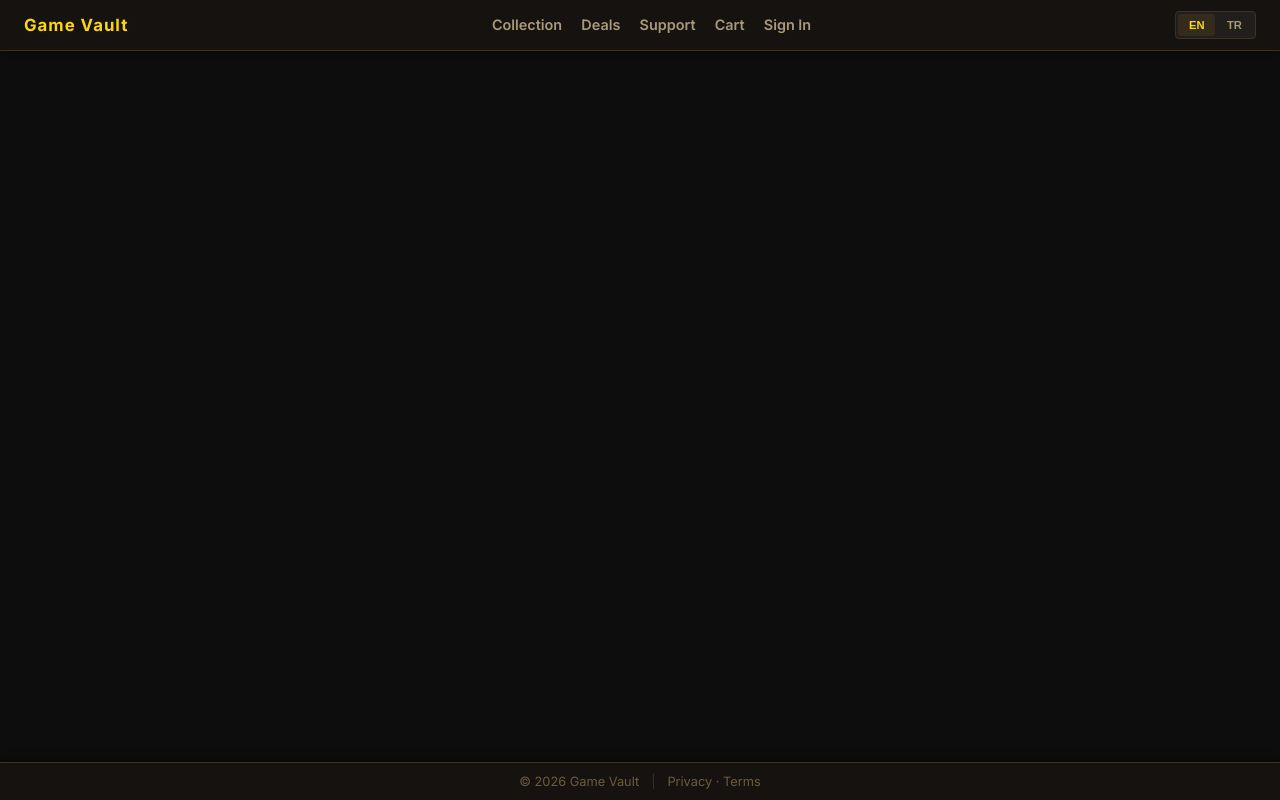
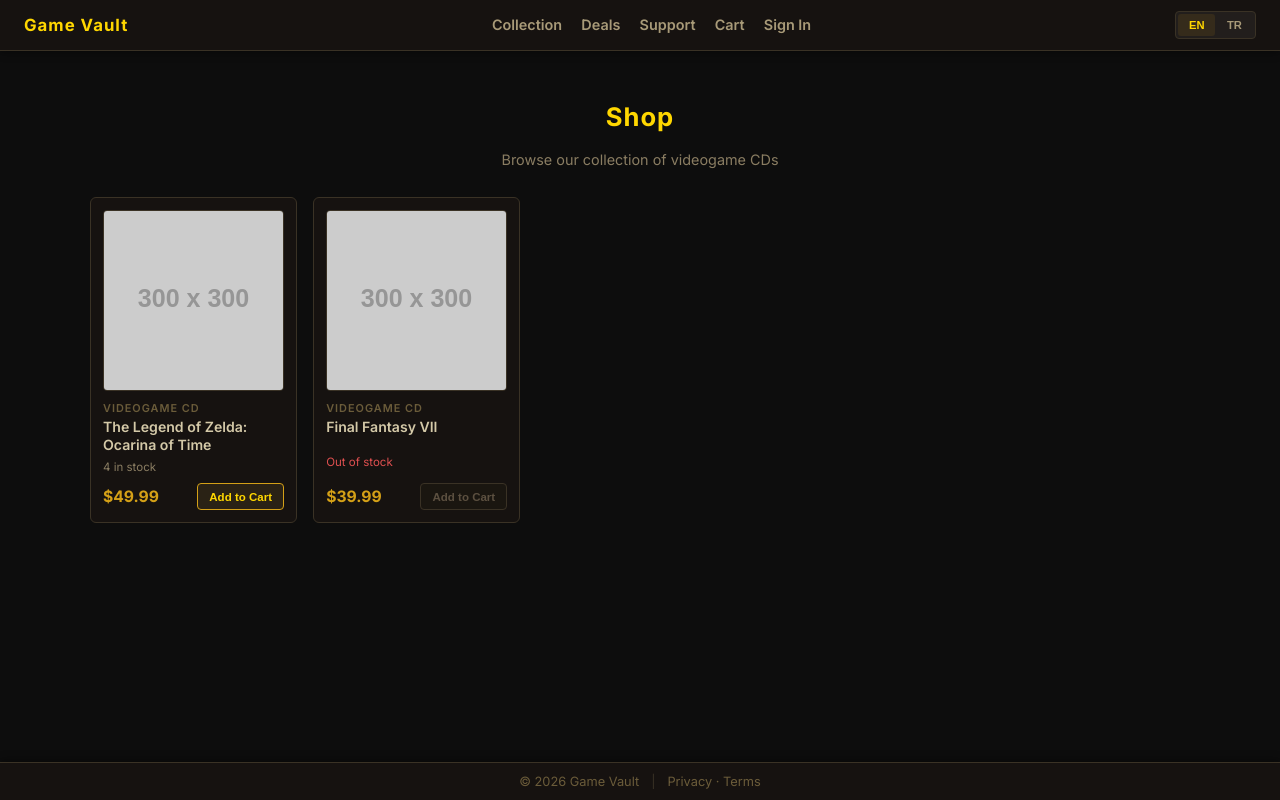
Before and after one commit to cnbldn/cs308-project-spring26, a React app in the folder frontend/: page /shop in a window 1280 px wide. Built offline with nearby package versions, Linux system fonts and the light colour scheme; the HTML template or start-up script is replaced by a standard one.

Commit message:
PRJ-22-add-2-dummy-items-to-the-store-page

```diff
--- a/frontend/src/App.jsx
+++ b/frontend/src/App.jsx
@@ -6,6 +6,7 @@ import Login from './components/Login';
 import Register from './components/Register';
 import ProtectedRoute from './components/ProtectedRoute';
 import Cart from './components/Cart';
+import Shop from './components/Shop';
 
 function App() {
   return (
@@ -16,6 +17,7 @@ function App() {
         <Route path="/login" element={<Login />} />
         <Route path="/register" element={<Register />} />
         <Route path="/cart" element={<Cart />} />
+        <Route path="/shop" element={<Shop />} />
 
         {/* Protected Routes */}
         <Route element={<ProtectedRoute />}>
--- a/frontend/src/components/Cart.tsx
+++ b/frontend/src/components/Cart.tsx
@@ -3,12 +3,15 @@ import { Link } from 'react-router-dom';
 import { useTranslation } from 'react-i18next';
 import styles from './Cart.module.css';
 
+// Matches backend cartItemSchema (backend/models/Cart.js).
+// `product` is the Product ObjectId reference; the rest are denormalized
+// fields we need to render the row without a second lookup.
 interface CartItem {
-  id: string;
+  product: string;
   name: string;
+  image: string;
   price: number;
   quantity: number;
-  image: string;
 }
 
 const Cart: React.FC = () => {
@@ -17,18 +20,20 @@ const Cart: React.FC = () => {
   // TODO: Replace with real cart state (e.g. context or backend)
   const [items, setItems] = useState<CartItem[]>([]);
 
-  const updateQuantity = (id: string, delta: number) => {
+  const updateQuantity = (productId: string, delta: number) => {
     setItems((prev) =>
       prev
         .map((item) =>
-          item.id === id ? { ...item, quantity: item.quantity + delta } : item
+          item.product === productId
+            ? { ...item, quantity: item.quantity + delta }
+            : item
         )
         .filter((item) => item.quantity > 0)
     );
   };
 
-  const removeItem = (id: string) => {
-    setItems((prev) => prev.filter((item) => item.id !== id));
+  const removeItem = (productId: string) => {
+    setItems((prev) => prev.filter((item) => item.product !== productId));
   };
 
   const subtotal = items.reduce((sum, item) => sum + item.price * item.quantity, 0);
@@ -53,7 +58,7 @@ const Cart: React.FC = () => {
       <h2 className={styles.cartTitle}>{t('cart.title')}</h2>
       <div className={styles.cartContent}>
         {items.map((item) => (
-          <div key={item.id} className={styles.cartItem}>
+          <div key={item.product} className={styles.cartItem}>
             <img src={item.image} alt={item.name} className={styles.itemImage} />
             <div className={styles.itemDetails}>
               <div className={styles.itemName}>{item.name}</div>
@@ -62,21 +67,21 @@ const Cart: React.FC = () => {
             <div className={styles.quantityControls}>
               <button
                 className={styles.quantityButton}
-                onClick={() => updateQuantity(item.id, -1)}
+                onClick={() => updateQuantity(item.product, -1)}
               >
                 -
               </button>
               <span className={styles.quantity}>{item.quantity}</span>
               <button
                 className={styles.quantityButton}
-                onClick={() => updateQuantity(item.id, 1)}
+                onClick={() => updateQuantity(item.product, 1)}
               >
                 +
               </button>
             </div>
             <button
               className={styles.removeButton}
-              onClick={() => removeItem(item.id)}
+              onClick={() => removeItem(item.product)}
             >
               {t('cart.remove')}
             </button>
--- /dev/null
+++ b/frontend/src/components/Shop.module.css
@@ -0,0 +1,124 @@
+.shopContainer {
+  min-height: 100vh;
+  padding: 5rem 1.5rem 4rem;
+  background: #0d0d0d;
+  display: flex;
+  flex-direction: column;
+  align-items: center;
+}
+
+.shopTitle {
+  color: #ffd700;
+  font-size: 1.6rem;
+  font-weight: 700;
+  letter-spacing: 1px;
+  margin-bottom: 0.3rem;
+}
+
+.shopSubtitle {
+  color: #8a7d62;
+  font-size: 0.9rem;
+  margin-bottom: 1.8rem;
+}
+
+.productGrid {
+  display: grid;
+  grid-template-columns: repeat(auto-fill, minmax(180px, 1fr));
+  gap: 1rem;
+  width: 100%;
+  max-width: 1100px;
+}
+
+.productCard {
+  background: #161210;
+  border: 1px solid #3a3225;
+  border-radius: 6px;
+  padding: 0.75rem;
+  display: flex;
+  flex-direction: column;
+  transition: border-color 0.2s ease, transform 0.2s ease;
+}
+
+.productCard:hover {
+  border-color: #d4a017;
+  transform: translateY(-2px);
+}
+
+.productImage {
+  width: 100%;
+  aspect-ratio: 1 / 1;
+  object-fit: cover;
+  border-radius: 4px;
+  background: #1a1610;
+  border: 1px solid #3a3225;
+  margin-bottom: 0.6rem;
+}
+
+.productCategory {
+  color: #6b5c3a;
+  font-size: 0.68rem;
+  font-weight: 600;
+  text-transform: uppercase;
+  letter-spacing: 1px;
+  margin: 0 0 0.2rem 0;
+}
+
+.productName {
+  color: #d4c9a8;
+  font-size: 0.88rem;
+  font-weight: 600;
+  margin: 0 0 0.3rem 0;
+  line-height: 1.3;
+  display: -webkit-box;
+  -webkit-line-clamp: 2;
+  -webkit-box-orient: vertical;
+  overflow: hidden;
+  min-height: 2.3em;
+}
+
+.productStock {
+  color: #8a7d62;
+  font-size: 0.72rem;
+  margin: 0 0 0.6rem 0;
+}
+
+.outOfStock {
+  color: #e05050;
+}
+
+.productFooter {
+  display: flex;
+  justify-content: space-between;
+  align-items: center;
+  gap: 0.5rem;
+  margin-top: auto;
+}
+
+.productPrice {
+  color: #d4a017;
+  font-size: 0.98rem;
+  font-weight: 700;
+}
+
+.addButton {
+  padding: 0.4rem 0.7rem;
+  background: #2a2215;
+  color: #ffd700;
+  border: 1px solid #d4a017;
+  border-radius: 4px;
+  font-size: 0.72rem;
+  font-weight: 600;
+  cursor: pointer;
+  transition: background 0.15s ease;
+}
+
+.addButton:hover {
+  background: #3a3020;
+}
+
+.addButton:disabled {
+  background: #1a1610;
+  color: #5c5040;
+  border-color: #3a3225;
+  cursor: not-allowed;
+}
--- /dev/null
+++ b/frontend/src/components/Shop.tsx
@@ -0,0 +1,80 @@
+import React from 'react';
+import { useTranslation } from 'react-i18next';
+import styles from './Shop.module.css';
+
+// Matches the backend product shape from backend/routes/products.js
+interface Product {
+  id: string;
+  name: string;
+  category: string;
+  price: number;
+  stock: number;
+  image: string;
+}
+
+// Dummy items for now — will be replaced with data from GET /api/products.
+const DUMMY_PRODUCTS: Product[] = [
+  {
+    id: 'p1',
+    name: 'The Legend of Zelda: Ocarina of Time',
+    category: 'Videogame CD',
+    price: 49.99,
+    stock: 4,
+    image: 'https://placehold.co/300x300/161210/ffd700?text=Zelda+OOT',
+  },
+  {
+    id: 'p2',
+    name: 'Final Fantasy VII',
+    category: 'Videogame CD',
+    price: 39.99,
+    stock: 0,
+    image: 'https://placehold.co/300x300/161210/ffd700?text=FF+VII',
+  },
+];
+
+const Shop: React.FC = () => {
+  const { t } = useTranslation();
+
+  return (
+    <div className={styles.shopContainer}>
+      <h2 className={styles.shopTitle}>{t('shop.title')}</h2>
+      <p className={styles.shopSubtitle}>{t('shop.subtitle')}</p>
+
+      <div className={styles.productGrid}>
+        {DUMMY_PRODUCTS.map((product) => {
+          const outOfStock = product.stock === 0;
+          return (
+            <div key={product.id} className={styles.productCard}>
+              <img
+                src={product.image}
+                alt={product.name}
+                className={styles.productImage}
+              />
+              <p className={styles.productCategory}>{product.category}</p>
+              <h3 className={styles.productName}>{product.name}</h3>
+              <p
+                className={`${styles.productStock} ${
+                  outOfStock ? styles.outOfStock : ''
+                }`}
+              >
+                {outOfStock
+                  ? t('shop.outOfStock')
+                  : t('shop.inStock', { count: product.stock })}
+              </p>
+              <div className={styles.productFooter}>
+                <span className={styles.productPrice}>
+                  ${product.price.toFixed(2)}
+                </span>
+                <button className={styles.addButton} disabled={outOfStock}>
+                  {t('shop.addToCart')}
+                </button>
+              </div>
+            </div>
+          );
+        })}
+      </div>
+    </div>
+  );
+};
+
+export default Shop;
--- a/frontend/src/locales/en.json
+++ b/frontend/src/locales/en.json
@@ -41,6 +41,13 @@
     "hello": "Hello",
     "logout": "Logout"
   },
+  "shop": {
+    "title": "Shop",
+    "subtitle": "Browse our collection of videogame CDs",
+    "addToCart": "Add to Cart",
+    "inStock": "{{count}} in stock",
+    "outOfStock": "Out of stock"
+  },
   "cart": {
     "title": "Cart",
     "empty": "Your cart is empty.",
--- a/frontend/src/locales/tr.json
+++ b/frontend/src/locales/tr.json
@@ -38,6 +38,13 @@
     "deals": "Teklifler",
     "support": "Destek"
   },
+  "shop": {
+    "title": "Mağaza",
+    "subtitle": "Videoyun CD koleksiyonumuza göz atın",
+    "addToCart": "Sepete Ekle",
+    "inStock": "Stokta {{count}} adet",
+    "outOfStock": "Stokta yok"
+  },
   "cart": {
     "title": "Sepet",
     "empty": "Sepetiniz boş.",
```
